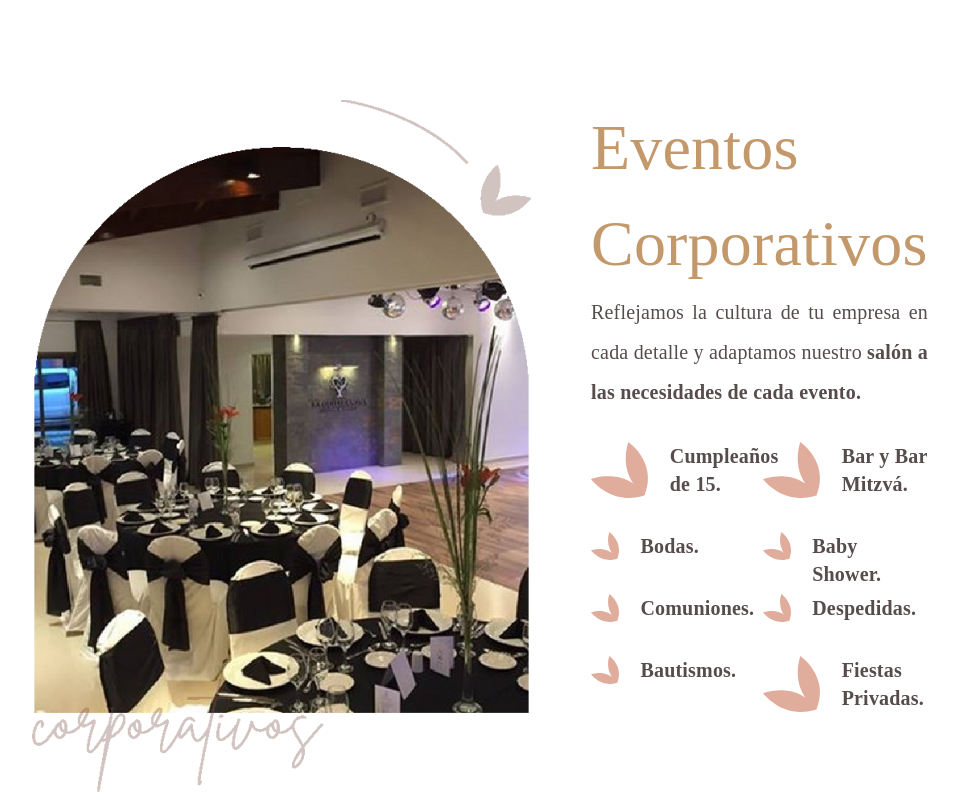
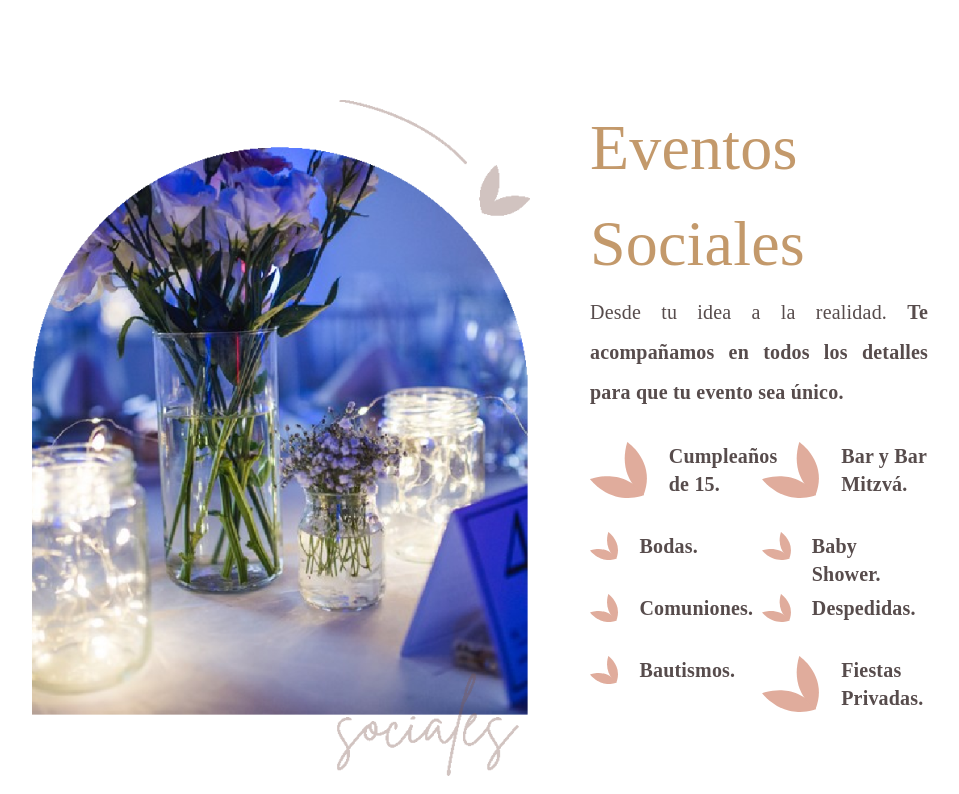
Before and after one commit to santiuh/carlosterzano, a Nuxt app: page /servicios in a window 1280 px wide. Shown: the part 4441-5235 px from the top of the page, without its empty margins (160-1119 px from the left). Built offline with nearby package versions, Linux system fonts and the light colour scheme.

Commit message:
cambio de contenido y imagenes ajustadas

```diff
--- a/components/EventosCorporativos.vue
+++ b/components/EventosCorporativos.vue
@@ -1,6 +1,6 @@
 <template>
     <section class="xl:max-w-[1440px] px-[192px] pt-[100px] pb-[89px] flex flex-row self-center gap-[60px]">
-        <div class="flex flex-col">
+        <div class="flex flex-col w-1/2" >
             <div class="text-title text-[64px]">Eventos Corporativos</div>
             <div class="text-xl leading-10 text-justify pb-[30px]">
                 Reflejamos la cultura de tu empresa en cada detalle y adaptamos nuestro <strong>salón a las necesidades de cada evento. </strong>
--- a/components/EventosSociales.vue
+++ b/components/EventosSociales.vue
@@ -1,9 +1,9 @@
 <template>
     <section class="xl:max-w-[1440px] px-[192px] pb-[115px] flex flex-row-reverse self-center gap-[60px]">
-        <div class="flex flex-col">
-            <div class="text-title text-[64px]">Eventos Corporativos</div>
+        <div class="flex flex-col w-1/2">
+            <div class="text-title text-[64px]">Eventos Sociales</div>
             <div class="text-xl leading-10 text-justify pb-[30px]">
-                Reflejamos la cultura de tu empresa en cada detalle y adaptamos nuestro <strong>salón a las necesidades de cada evento. </strong>
+                Desde tu idea a la realidad. <strong>  Te acompañamos en todos los detalles para que tu evento sea único. </strong>
             </div>
             <div class="flex flex-row justify-between">
                 <div class="flex flex-col gap-[34px]">
@@ -22,7 +22,7 @@
                 </div>
             </div>
         </div>
-        <NuxtPicture src="/eventos_corporativos.png"></NuxtPicture>
+        <NuxtPicture src="/eventos_sociales.png"></NuxtPicture>
     </section>
 </template>
 <script setup>
```
Also changed, not shown: public/eventos_sociales.png (added).
